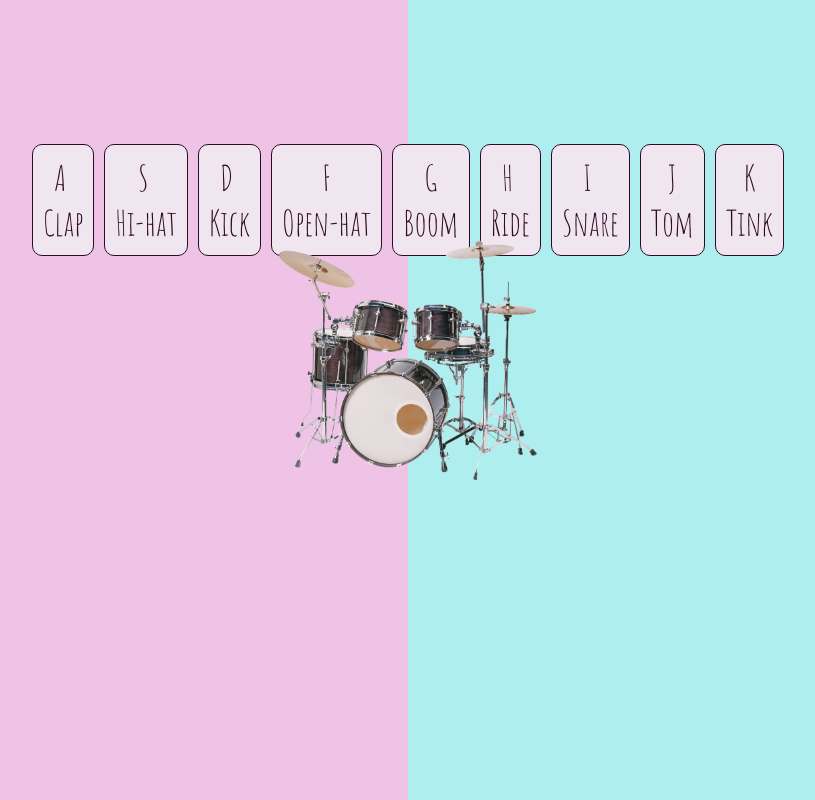
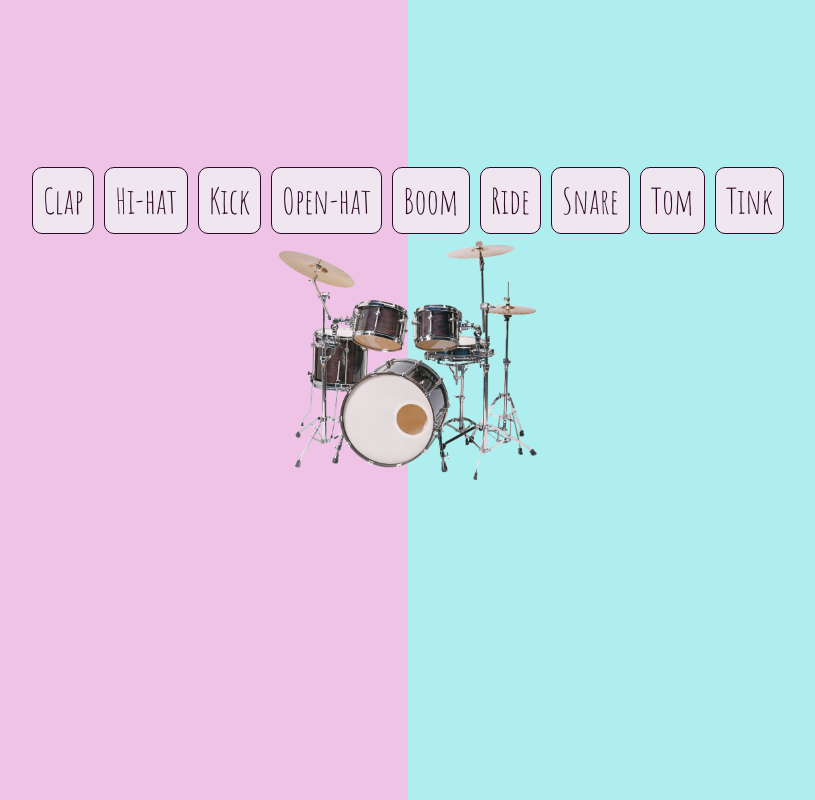
Before and after one commit to ginpks/Drum-Kit, a plain HTML site: page index.html in a window 1280 px wide. Shown: the whole page, without its empty margins (232-1047 px from the left). Drawn offline with Linux system fonts and the light colour scheme.

Commit message:
revert labling

```diff
--- a/index.html
+++ b/index.html
@@ -10,24 +10,15 @@
 </head>
 <body>
     <form>
-        <input class="btn" type="button" value="A
-Clap">
-        <input class="btn" type="button" value="S
-Hi-hat">
-        <input class="btn" type="button" value="D
-Kick">
-        <input class="btn" type="button" value="F
-Open-hat">
-        <input class="btn" type="button" value="G
-Boom">
-        <input class="btn" type="button" value="H
-Ride">
-        <input class="btn" type="button" value="I
-Snare">
-        <input class="btn" type="button" value="J
-Tom">
-        <input class="btn" type="button" value="K
-Tink">
+        <input class="btn" type="button" value="Clap">
+        <input class="btn" type="button" value="Hi-hat">
+        <input class="btn" type="button" value="Kick">
+        <input class="btn" type="button" value="Open-hat">
+        <input class="btn" type="button" value="Boom">
+        <input class="btn" type="button" value="Ride">
+        <input class="btn" type="button" value="Snare">
+        <input class="btn" type="button" value="Tom">
+        <input class="btn" type="button" value="Tink">
     </form>
     <img alt="drumset" src="drumset.png">
 
--- a/script.js
+++ b/script.js
@@ -13,7 +13,7 @@ const buttons = document.querySelectorAll(".btn")
 
 function audioHandler(value) {
     switch(value) {
-        case "Clap":
+        case "A Clap":
             clap.play();
             break;
         case "Hi-hat":
```
